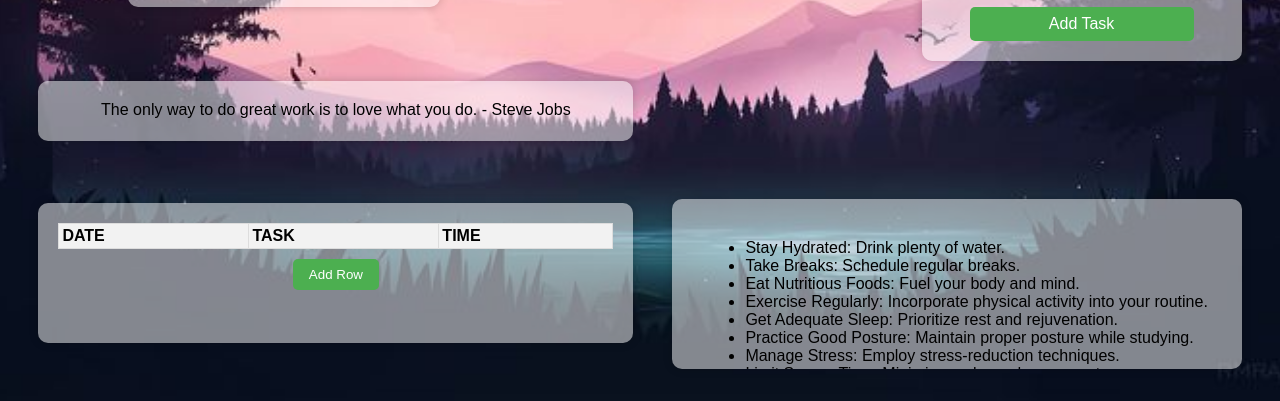
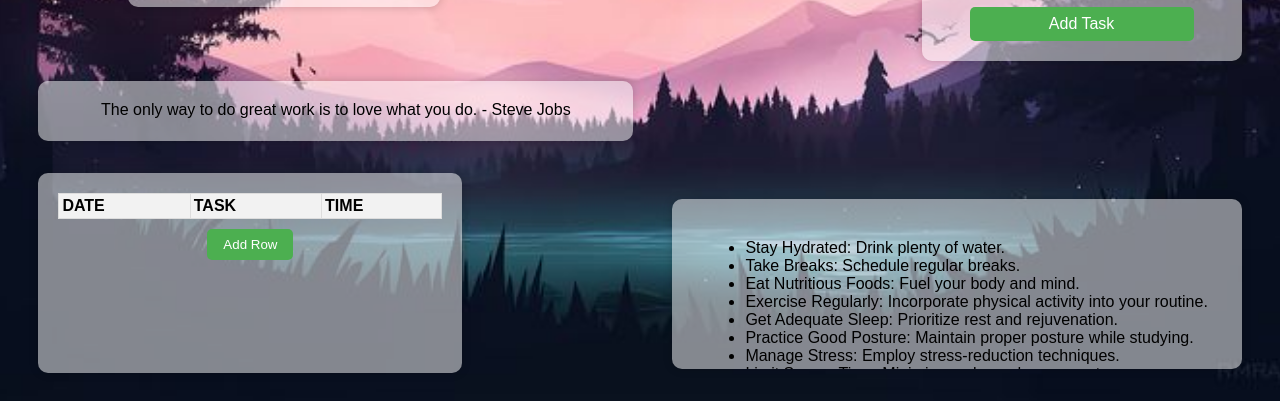
Before and after one commit to shrisundaram2120/StudyQuest12c.github.io, a plain HTML site: page home.html in a window 1280 px wide. Shown: the part 399-800 px from the top of the page. Drawn offline with Linux system fonts and the light colour scheme.

Commit message:
Update home.html

```diff
--- a/home.html
+++ b/home.html
@@ -242,8 +242,8 @@
             top: 84%;
             left: 3%;
             transform: translateY(-50%);
-            width: 555px;
-            height: 100px; /* Fixed height */
+            width: 30%;
+            height: 20%; /* Fixed height */
             background-color: rgba(255, 255, 255, 0.5);
             padding: 20px;
             border-radius: 10px;
```
